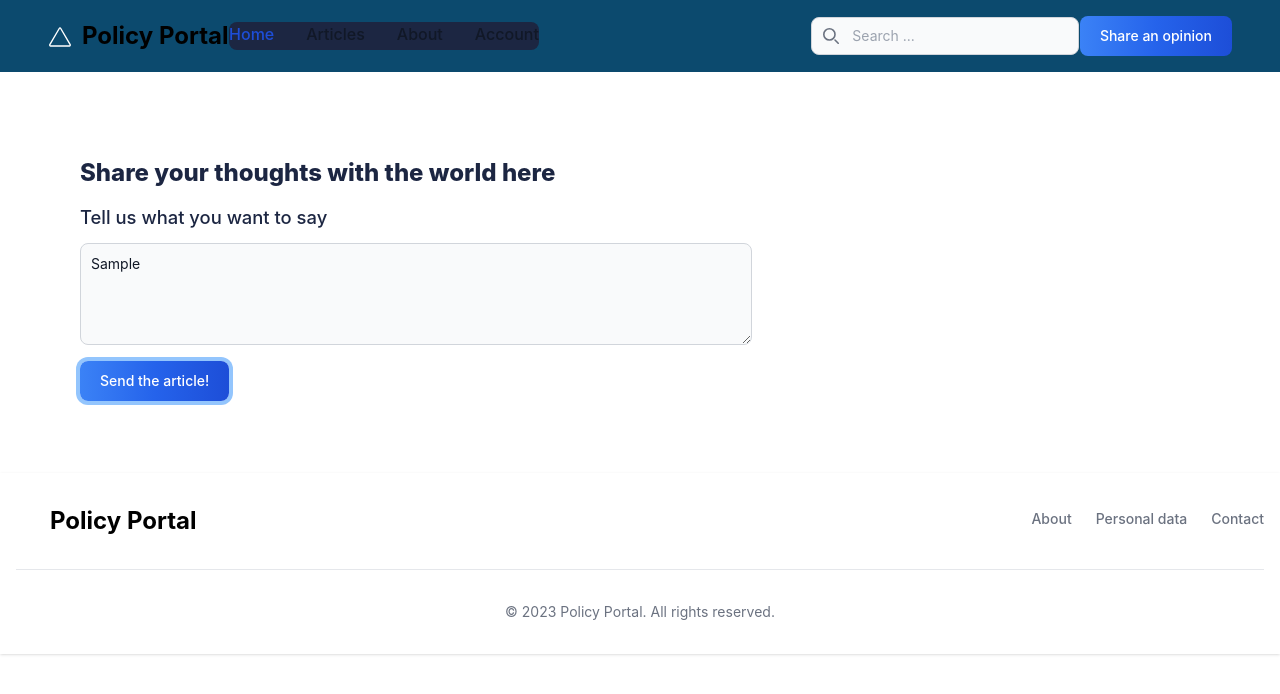
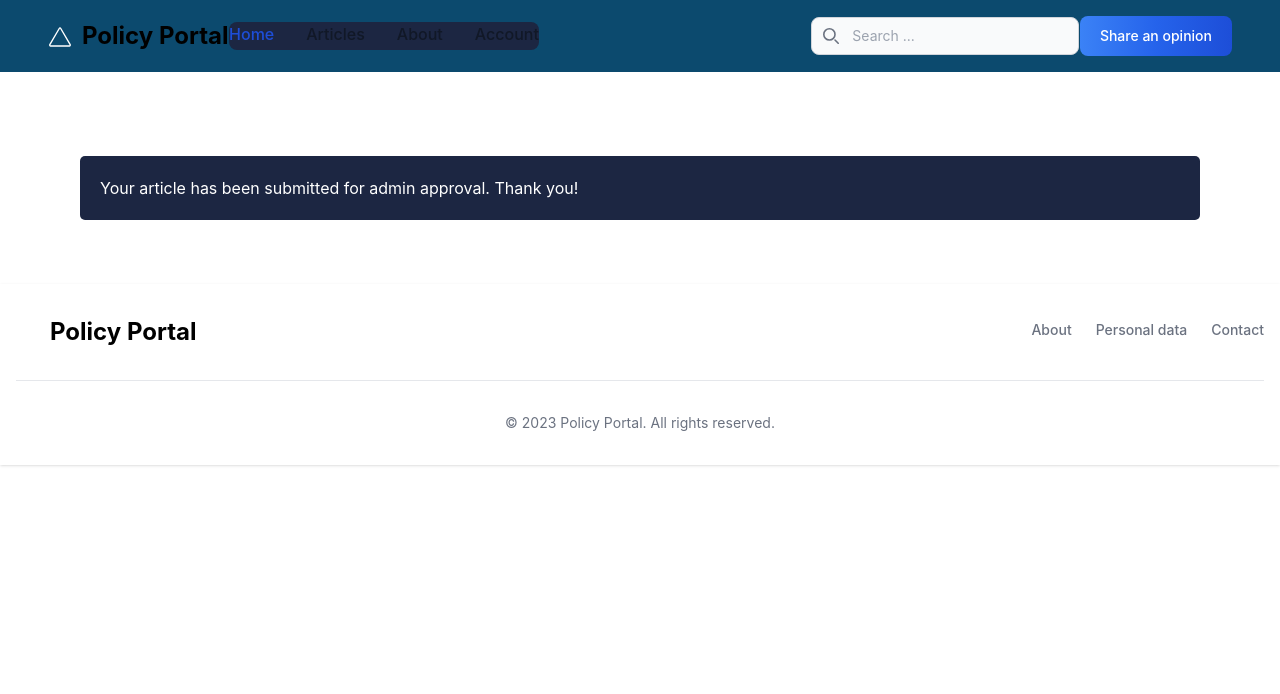
Before and after one commit to rstoyanovv/PolicyPortal, a React (Create React App) app in the folder frontend/: page /create-new-article in a window 1280 px wide. Both pictures are taken after typing "Sample" into the empty fields and a click on the button "Send the article!". Shown: the top 694 px of the page. Built offline with nearby package versions, Linux system fonts and the light colour scheme.

Commit message:
Structural and CSS updates on CreateNewArticle page

```diff
--- /dev/null
+++ b/frontend/src/components/ArticleApprovalMessage.js
@@ -0,0 +1,7 @@
+export default function ArticleApprovalMessage() {
+    return (
+        <div className="success-message">
+          <p>Your article has been submitted for admin approval. Thank you! </p>
+        </div>
+      );
+}
--- /dev/null
+++ b/frontend/src/components/ArticleForm.js
@@ -0,0 +1,16 @@
+export default function ArticleForm({ onSubmit }) {
+    return (
+        <div>
+            <div className='new-article-heading'>
+                <h2>Share your thoughts with the world here</h2>
+            </div>
+            <div className="input-form">
+                <label for="message" class="block mb-4 text-sm font-medium text-gray-900 dark:text-black label-heading">Tell us what you want to say</label>
+                <textarea id="message" rows="4" class="block p-2.5 w-3/5 text-sm text-gray-900 bg-gray-50 rounded-lg border border-gray-300 focus:ring-blue-500 focus:border-blue-500 dark:bg-gray-700 dark:border-gray-600 dark:placeholder-gray-400 dark:text-gray-400 dark:focus:ring-blue-500 dark:focus:border-blue-500" placeholder="Start writing your article here..."></textarea>
+            </div>
+            <div className="submit-button-section">
+                <button type="button" onClick={onSubmit} class="text-white bg-gradient-to-r from-blue-500 via-blue-600 to-blue-700 hover:bg-gradient-to-br focus:ring-4 focus:outline-none focus:ring-blue-300 dark:focus:ring-blue-800 font-medium rounded-lg text-sm px-5 py-2.5 text-center me-2 mb-2">Send the article!</button>
+            </div>
+        </div>
+    );
+}
--- a/frontend/src/screens/CreateNewArticleScreen.js
+++ b/frontend/src/screens/CreateNewArticleScreen.js
@@ -1,18 +1,23 @@
+import { useState } from 'react';
+import ArticleApprovalMessage from '../components/ArticleApprovalMessage';
+import ArticleForm from '../components/ArticleForm';
 import '../styles/createNewArticle.css';
 
 export default function CreateNewArticleScreen() {
+    const [isArticleSubmitted, setIsArticleSubmitted] = useState(false);
+
+    const handleSubmittion = () => {
+        setIsArticleSubmitted(true);
+    }
+
     return (
         <div className="create-new-article-container">
-            <div className='new-article-heading'>
-                <h2>Share your thoughts with the world here</h2>
-            </div>
-            <div className="input-form">
-                <label for="message" class="block mb-4 text-sm font-medium text-gray-900 dark:text-black label-heading">Tell us what you want to say</label>
-                <textarea id="message" rows="4" class="block p-2.5 w-3/5 text-sm text-gray-900 bg-gray-50 rounded-lg border border-gray-300 focus:ring-blue-500 focus:border-blue-500 dark:bg-gray-700 dark:border-gray-600 dark:placeholder-gray-400 dark:text-gray-400 dark:focus:ring-blue-500 dark:focus:border-blue-500" placeholder="Start writing your article here..."></textarea>
-            </div>
-            <div className="submit-button-section">
-                <button type="button" class="text-white bg-gradient-to-r from-blue-500 via-blue-600 to-blue-700 hover:bg-gradient-to-br focus:ring-4 focus:outline-none focus:ring-blue-300 dark:focus:ring-blue-800 font-medium rounded-lg text-sm px-5 py-2.5 text-center me-2 mb-2">Send the article!</button>
-            </div>
+            {
+                isArticleSubmitted ? (
+                    <ArticleApprovalMessage />
+                ) : (
+                    <ArticleForm onSubmit={handleSubmittion} />
+                )}
         </div>
     );
 }
--- a/frontend/src/styles/createNewArticle.css
+++ b/frontend/src/styles/createNewArticle.css
@@ -17,3 +17,11 @@
 .input-form {
     margin: 1rem 0;
 }
+
+.success-message {
+    background-color: #1c2642;
+    color: white;
+    padding: 20px;
+    margin-top: 20px;
+    border-radius: 5px;
+  }
```
